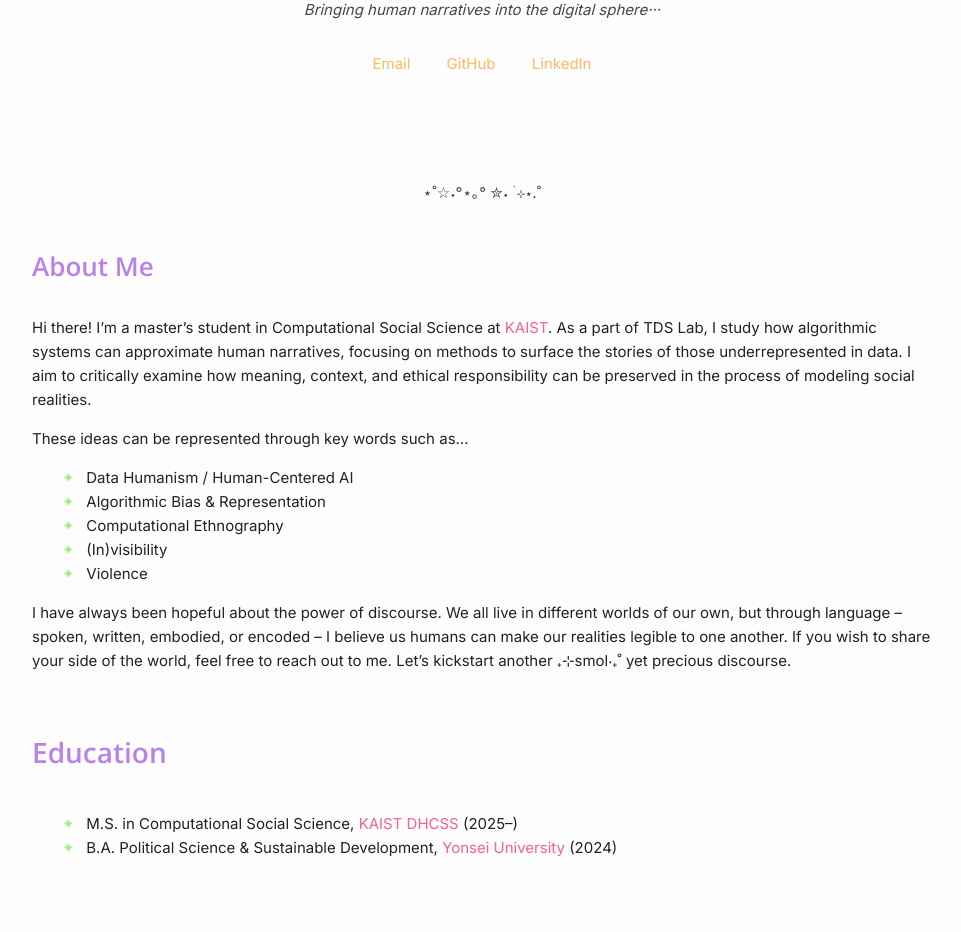
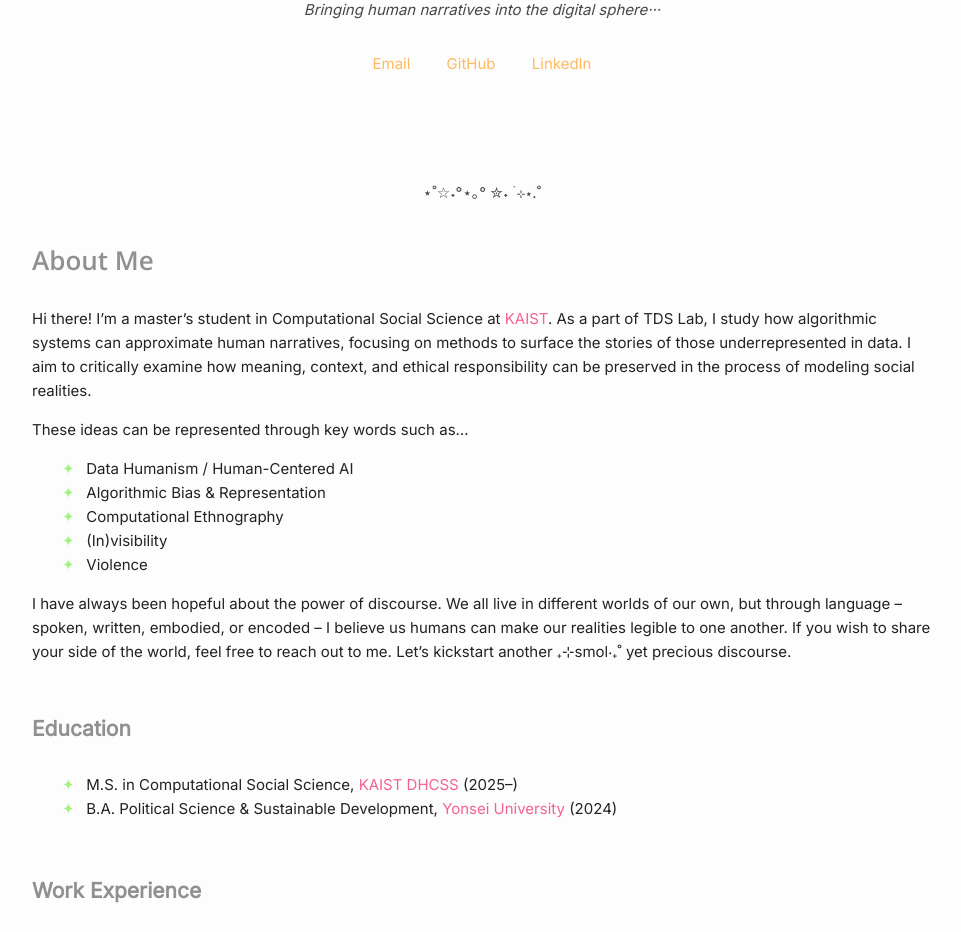
Before and after one commit to gracesominl/gracesominl.github.io, a Jekyll site: the page built from index.md, in a window 1280 px wide. Shown: the part 615-1547 px from the top of the page, without its empty margins (158-1119 px from the left). Built offline with Jekyll 4.4.1, drawn with Linux system fonts in a browser that asks for light colours.

Commit message:
Update main.scss

```diff
--- a/assets/css/main.scss
+++ b/assets/css/main.scss
@@ -21,11 +21,18 @@ a {
   }
 }
 
-h1, h2, h3, h4, h5, h6, .section-title {
+h1, h2, h3, .section-title {
   font-family: 'Open Sans', sans-serif;
   font-weight: 600;
-  color: #b882e8;
-  font-size: 28px;
+  color: #909090;
+  font-size: 25px;
+}
+
+h4, h5, h6 {
+  font-family: 'Inter', sans-serif;
+  font-weight: 600;
+  color: #909090;
+  font-size: 21px;
 }
 
 /* Images */
@@ -56,7 +63,7 @@ hr {
   font-family: 'Open Sans', sans-serif !important;
   font-size: 26px !important;
   font-weight: 600;
-  color: #b882e8;
+  color: #909090;
   margin-top: 60px;
   margin-bottom: 15px;
 }
```
